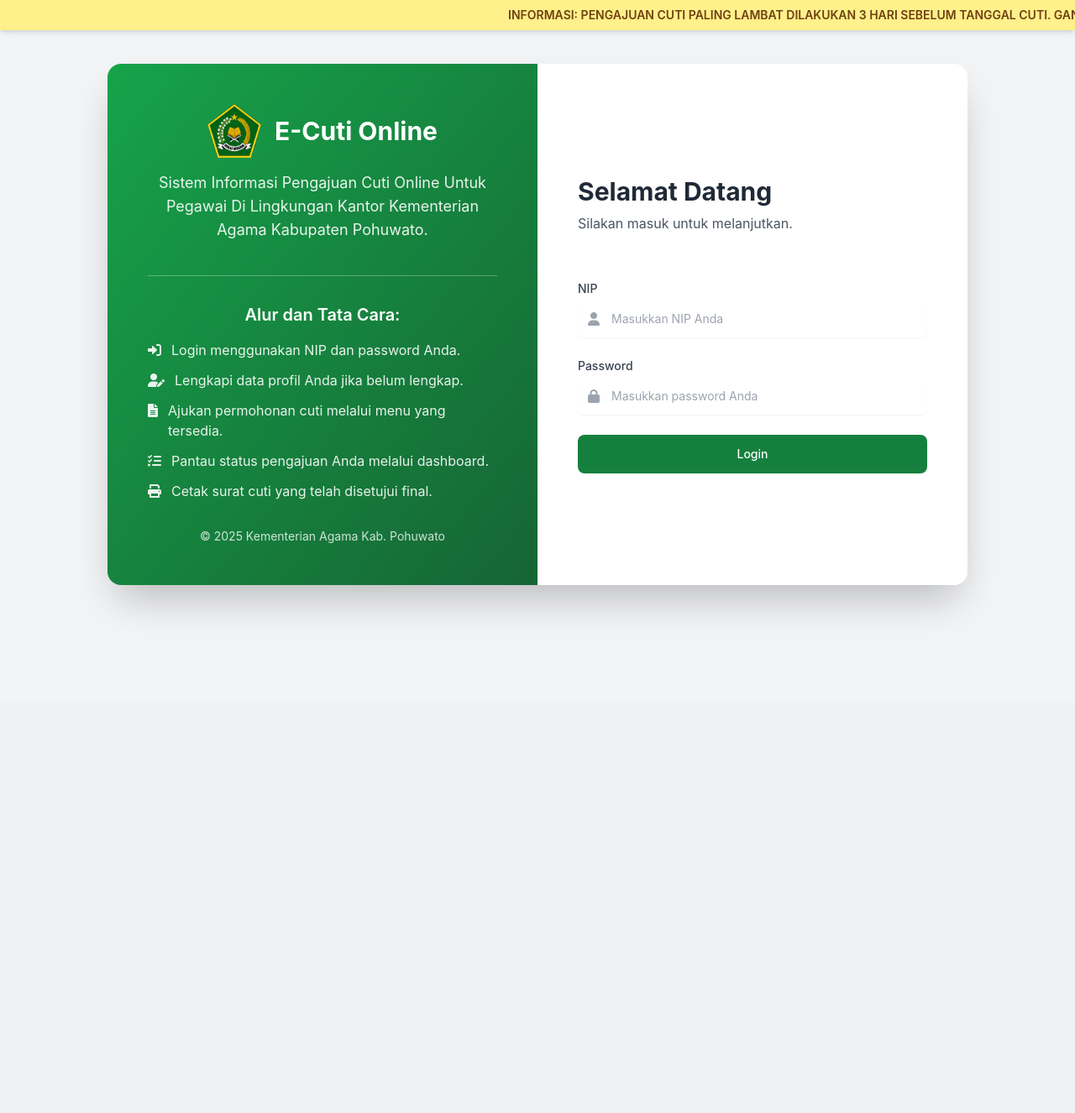
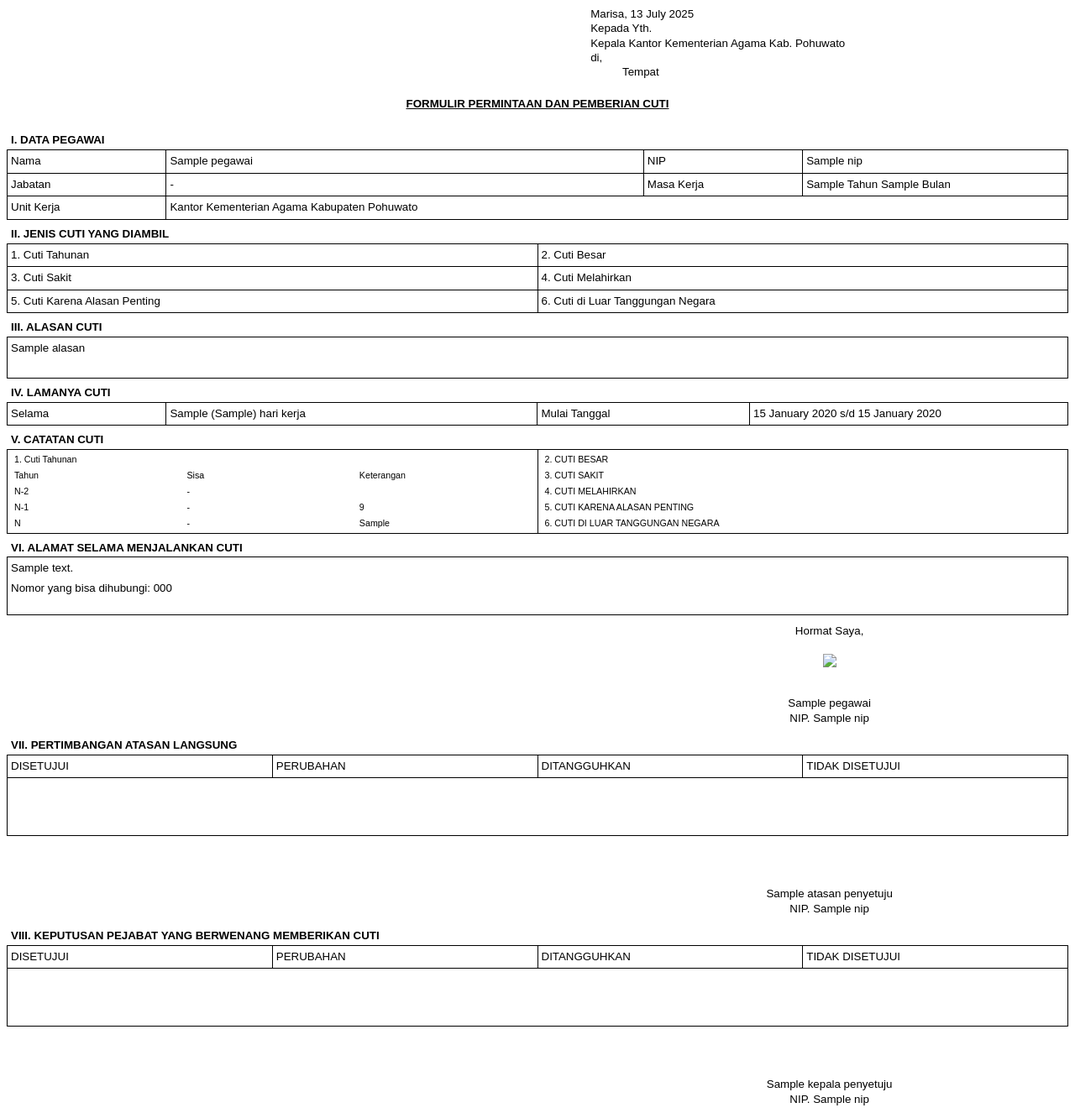
Before and after one commit to sosmed23/cutiku, a Django app: template templates/login.html in a window 1280 px wide. Shown: the whole page at 84% size. Before the commit the page ends 727 px from the top, so only its background shows below. Run offline with Django 3.2, Linux system fonts and the light colour scheme; the template is opened without the code that fills it: most values are stand-ins (such as "Sample title", 1, 10 or a date in 2020); some libraries are stand-ins or nearby versions.

Commit message:
Penambahan TTD

```diff
--- a/templates/login.html
+++ b/templates/login.html
@@ -1,126 +1,194 @@
-{% extends 'base.html' %}
 {% load static %}
+{% load cuti_extras %}
 
-{% block title %}Login - E-Cuti Kemenag{% endblock %}
+<!DOCTYPE html>
+<html>
+<head>
+    <meta charset="UTF-8">
+    <title>Formulir Permintaan dan Pemberian Cuti</title>
+    <style>
+        @page { size: A4; margin: 1.5cm; }
+        body { font-family: Arial, sans-serif; font-size: 10pt; line-height: 1.4; }
+        table { width: 100%; border-collapse: collapse; page-break-inside: avoid; }
+        td, th { border: 1px solid black; padding: 4px; vertical-align: top; }
 
-{% block content_full %}
-<!-- Tulisan Berjalan Atas -->
-<div class="w-full bg-yellow-200 text-yellow-900 py-2 px-4 text-sm font-semibold whitespace-nowrap overflow-hidden relative shadow-md z-50">
-    <div class="animate-marquee">
-        INFORMASI: PENGAJUAN CUTI PALING LAMBAT DILAKUKAN 3 HARI SEBELUM TANGGAL CUTI. GANTI PASSWORD ANDA SETELAH LOGIN DIBAGIAN PROFILE.
+        .header-block {
+            width: 45%;
+            float: right;
+            text-align: left;
+            margin-bottom: 20px;
+        }
+        .header-block p {
+            margin: 0;
+            line-height: 1.3;
+        }
+        .main-title {
+            text-align: center;
+            font-weight: bold;
+            text-decoration: underline;
+            margin-bottom: 25px;
+            clear: both;
+        }
+
+        .section-title { font-weight: bold; padding-left: 5px; margin-top: 8px; margin-bottom: 1px; }
+        .catatan-cuti-table td { font-size: 8pt; padding: 2px 4px; }
+        .sub-table td { border: none; }
+
+        .signature-section {
+            margin-top: 5px;
+            page-break-inside: avoid;
+        }
+        .signature-block {
+            width: 45%;
+            text-align: center;
+            float: right;
+            margin-top: 5px;
+        }
+        .signature-block p { margin: 0; line-height: 1.3; }
+        .signature-space { height: 50px; }
+        .signature-name { font-weight: normal; }
+        .signature-nip { font-size: 10pt; }
+        .clearfix::after { content: ""; clear: both; display: table; }
+    </style>
+</head>
+<body>
+
+    <div class="header-block">
+        <p>Marisa, {% now "d F Y" %}</p>
+        <p>Kepada Yth.</p>
+        <p>Kepala Kantor Kementerian Agama Kab. Pohuwato</p>
+        <p>di,</p>
+        <p style="text-indent: 1cm;">Tempat</p>
     </div>
-</div>
+    <h4 class="main-title">FORMULIR PERMINTAAN DAN PEMBERIAN CUTI</h4>
 
-<div class="min-h-screen bg-gray-100 flex flex-col justify-between">
-    <div class="flex w-full max-w-5xl mx-auto rounded-2xl shadow-2xl overflow-hidden mt-10">
+    <div class="section-title">I. DATA PEGAWAI</div>
+    <table>
+        <tr>
+            <td style="width: 15%;">Nama</td><td style="width: 45%;">{{ pengajuan.pegawai.get_full_name }}</td>
+            <td style="width: 15%;">NIP</td><td style="width: 25%;">{{ pengajuan.pegawai.nip }}</td>
+        </tr>
+        <tr>
+            <td>Jabatan</td><td>{{ pengajuan.pegawai.profile.jabatan.nama_jabatan|default:"-" }}</td>
+            <td>Masa Kerja</td><td>{{ pengajuan.pegawai.profile.masa_kerja_tahun }} Tahun {{ pengajuan.pegawai.profile.masa_kerja_bulan }} Bulan</td>
+        </tr>
+        <tr>
+            <td>Unit Kerja</td><td colspan="3">Kantor Kementerian Agama Kabupaten Pohuwato</td>
+        </tr>
+    </table>
 
-        <!-- Kolom Kiri: Branding & Informasi -->
-        <div class="hidden md:flex w-1/2 bg-gradient-to-br from-green-600 to-green-800 p-12 text-white flex-col">
-            <!-- Bagian Atas: Logo & Judul -->
-            <div class="text-center">
-                <div class="flex justify-center items-center space-x-4">
-                    <img src="{% static 'images/logo.png' %}" alt="Logo Kemenag" class="h-16 w-16">
-                    <h1 class="text-3xl font-bold">E-Cuti Online</h1>
-                </div>
-                <p class="mt-4 text-lg opacity-90">
-                    Sistem Informasi Pengajuan Cuti Online Untuk Pegawai Di Lingkungan Kantor Kementerian Agama Kabupaten Pohuwato.
-                </p>
+    <div class="section-title">II. JENIS CUTI YANG DIAMBIL</div>
+    <table>
+        <tr>
+            <td style="width: 50%;">1. Cuti Tahunan {% if pengajuan.jenis_cuti.kode == 'CT' %} <span style="font-family: DejaVu Sans;">✓</span>{% endif %}</td>
+            <td style="width: 50%;">2. Cuti Besar {% if pengajuan.jenis_cuti.kode == 'CB' %} <span style="font-family: DejaVu Sans;">✓</span>{% endif %}</td>
+        </tr>
+        <tr><td>3. Cuti Sakit {% if pengajuan.jenis_cuti.kode == 'CS' %} <span style="font-family: DejaVu Sans;">✓</span>{% endif %}</td><td>4. Cuti Melahirkan {% if pengajuan.jenis_cuti.kode == 'CM' %} <span style="font-family: DejaVu Sans;">✓</span>{% endif %}</td></tr>
+        <tr><td>5. Cuti Karena Alasan Penting {% if pengajuan.jenis_cuti.kode == 'CAP' %} <span style="font-family: DejaVu Sans;">✓</span>{% endif %}</td><td>6. Cuti di Luar Tanggungan Negara {% if pengajuan.jenis_cuti.kode == 'CLTN' %} <span style="font-family: DejaVu Sans;">✓</span>{% endif %}</td></tr>
+    </table>
+
+    <div class="section-title">III. ALASAN CUTI</div>
+    <table><tr><td style="height: 40px;">{{ pengajuan.alasan }}</td></tr></table>
+
+    <div class="section-title">IV. LAMANYA CUTI</div>
+    <table>
+        <tr>
+            <td style="width: 15%;">Selama</td>
+            <td style="width: 35%;">{{ pengajuan.lama_cuti }} ({{ pengajuan.lama_cuti|terbilang }}) hari kerja</td>
+            <td style="width: 20%;">Mulai Tanggal</td>
+            <td style="width: 30%;">{{ pengajuan.tanggal_mulai|date:"d F Y" }} s/d {{ pengajuan.tanggal_selesai|date:"d F Y" }}</td>
+        </tr>
+    </table>
+
+    <div class="section-title">V. CATATAN CUTI</div>
+    <table class="catatan-cuti-table">
+        <tr>
+            <td style="width: 50%;" colspan="3">
+                <table class="sub-table catatan-cuti-table">
+                    <tr><td class="font-bold" colspan="3">1. Cuti Tahunan</td></tr>
+                    <tr><td style="width: 33%;">Tahun</td><td style="width: 33%;">Sisa</td><td style="width: 34%;">Keterangan</td></tr>
+                    <tr><td>N-2</td><td>{{ sisa_cuti.n_2.sisa_hari|default:"-" }}</td><td></td></tr>
+                    <tr><td>N-1</td><td>{{ sisa_cuti.n_1.sisa_hari|default:"-" }}</td><td>{{ tahun_sekarang|add:"-1" }}</td></tr>
+                    <tr><td>N</td><td>{{ sisa_cuti.n.sisa_hari|default:"-" }}</td><td>{{ tahun_sekarang }}</td></tr>
+                </table>
+            </td>
+            <td style="width: 50%;">
+                <table class="sub-table catatan-cuti-table">
+                    <tr><td>2. CUTI BESAR</td></tr>
+                    <tr><td>3. CUTI SAKIT</td></tr>
+                    <tr><td>4. CUTI MELAHIRKAN</td></tr>
+                    <tr><td>5. CUTI KARENA ALASAN PENTING</td></tr>
+                    <tr><td>6. CUTI DI LUAR TANGGUNGAN NEGARA</td></tr>
+                </table>
+            </td>
+        </tr>
+    </table>
+
+    <div class="signature-section">
+        <div class="section-title">VI. ALAMAT SELAMA MENJALANKAN CUTI</div>
+        <table style="margin-bottom: 5px;">
+            <tr><td style="height: 60px;">
+                <p style="margin: 0 0 5px 0;">{{ pengajuan.alamat_selama_cuti }}</p>
+                <p style="margin: 0;">Nomor yang bisa dihubungi: {{ pengajuan.telepon_selama_cuti }}</p>
+            </td></tr>
+        </table>
+        <div class="signature-block">
+            <p>Hormat Saya,</p>
+            <br>
+            <div class="signature-space">
+                {% if pengajuan.tanda_tangan_pemohon %}
+                    <img src="{{ pengajuan.tanda_tangan_pemohon.url }}" style="height: 40px;">
+                {% else %}
+                    <p style="font-style: italic;">(TTD)</p>
+                {% endif %}
             </div>
+            <p class="signature-name">{{ pengajuan.pegawai.get_full_name }}</p>
+            <p class="signature-nip">NIP. {{ pengajuan.pegawai.nip }}</p>
+        </div>
+        <div class="clearfix"></div>
+    </div>
 
-            <!-- Bagian Bawah: Alur Penggunaan Aplikasi -->
-            <div class="mt-10 pt-8 border-t border-white/30">
-                <h3 class="text-xl font-semibold mb-4 text-center">Alur dan Tata Cara:</h3>
-                <ul class="space-y-3 text-left text-base opacity-90">
-                    <li class="flex items-start">
-                        <i class="fas fa-sign-in-alt mt-1 mr-3"></i>
-                        <span>Login menggunakan NIP dan password Anda.</span>
-                    </li>
-                    <li class="flex items-start">
-                        <i class="fas fa-user-edit mt-1 mr-3"></i>
-                        <span>Lengkapi data profil Anda jika belum lengkap.</span>
-                    </li>
-                    <li class="flex items-start">
-                        <i class="fas fa-file-alt mt-1 mr-3"></i>
-                        <span>Ajukan permohonan cuti melalui menu yang tersedia.</span>
-                    </li>
-                    <li class="flex items-start">
-                        <i class="fas fa-tasks mt-1 mr-3"></i>
-                        <span>Pantau status pengajuan Anda melalui dashboard.</span>
-                    </li>
-                    <li class="flex items-start">
-                        <i class="fas fa-print mt-1 mr-3"></i>
-                        <span>Cetak surat cuti yang telah disetujui final.</span>
-                    </li>
-                </ul>
-            </div>
+    <div class="signature-section" style="margin-top: 15px;">
+        <div class="section-title">VII. PERTIMBANGAN ATASAN LANGSUNG</div>
+        <table style="margin-bottom: 5px;">
+            <tr>
+                <td class="text-center" style="width: 25%;">DISETUJUI</td>
+                <td class="text-center" style="width: 25%;">PERUBAHAN</td>
+                <td class="text-center" style="width: 25%;">DITANGGUHKAN</td>
+                <td class="text-center" style="width: 25%;">TIDAK DISETUJUI</td>
+            </tr>
+            <tr>
+                <td colspan="4" style="height: 60px;">&nbsp;</td>
+            </tr>
+        </table>
+        <div class="signature-block">
+            <div class="signature-space"></div>
+            <p class="signature-name">{{ pengajuan.atasan_penyetuju.get_full_name|default_if_none:"....................................." }}</p>
+            <p class="signature-nip">NIP. {{ pengajuan.atasan_penyetuju.nip|default_if_none:"....................................." }}</p>
+        </div>
+        <div class="clearfix"></div>
+    </div>
 
-            <div class="flex-grow"></div>
+    <div class="signature-section" style="margin-top: 15px;">
+        <div class="section-title">VIII. KEPUTUSAN PEJABAT YANG BERWENANG MEMBERIKAN CUTI</div>
+        <table style="margin-bottom: 5px;">
+            <tr>
+                <td class="text-center" style="width: 25%;">DISETUJUI</td>
+                <td class="text-center" style="width: 25%;">PERUBAHAN</td>
+                <td class="text-center" style="width: 25%;">DITANGGUHKAN</td>
+                <td class="text-center" style="width: 25%;">TIDAK DISETUJUI</td>
+            </tr>
+            <tr>
+                <td colspan="4" style="height: 60px;">&nbsp;</td>
+            </tr>
+        </table>
+        <div class="signature-block">
+            <div class="signature-space"></div>
+            <p class="signature-name">{{ pengajuan.kepala_penyetuju.get_full_name|default_if_none:"....................................." }}</p>
+            <p class="signature-nip">NIP. {{ pengajuan.kepala_penyetuju.nip|default_if_none:"....................................." }}</p>
+        </div>
+        <div class="clearfix"></div>
+    </div>
 
-            <div class="mt-8 text-center text-sm opacity-80">
-                <p>&copy; {% now "Y" %} Kementerian Agama Kab. Pohuwato</p>
-            </div>
-        </div>
-
-        <!-- Kolom Kanan: Formulir Login -->
-        <div class="w-full md:w-1/2 bg-white p-8 md:p-12 flex flex-col justify-center">
-            <h2 class="text-3xl font-bold text-gray-800 mb-2">Selamat Datang</h2>
-            <p class="text-gray-600 mb-8">Silakan masuk untuk melanjutkan.</p>
-
-            <!-- Menampilkan pesan error jika ada -->
-            {% if form.errors %}
-                <div class="bg-red-100 border-l-4 border-red-500 text-red-700 p-4 mb-6 rounded-md" role="alert">
-                    <p class="font-bold">Terjadi Kesalahan</p>
-                    <p>NIP atau password yang Anda masukkan salah. Mohon periksa kembali.</p>
-                </div>
-            {% endif %}
-
-            <form method="post" class="space-y-6">
-                {% csrf_token %}
-
-                <!-- Input NIP -->
-                <div>
-                    <label for="id_username" class="block text-sm font-medium text-gray-700">NIP</label>
-                    <div class="mt-1 relative rounded-md shadow-sm">
-                        <div class="absolute inset-y-0 left-0 pl-3 flex items-center pointer-events-none">
-                            <i class="fas fa-user text-gray-400"></i>
-                        </div>
-                        <input type="text" name="username" id="id_username" class="focus:ring-green-500 focus:border-green-500 block w-full pl-10 sm:text-sm border-gray-300 rounded-md py-3" placeholder="Masukkan NIP Anda" required>
-                    </div>
-                </div>
-
-                <!-- Input Password -->
-                <div>
-                    <label for="id_password" class="block text-sm font-medium text-gray-700">Password</label>
-                    <div class="mt-1 relative rounded-md shadow-sm">
-                        <div class="absolute inset-y-0 left-0 pl-3 flex items-center pointer-events-none">
-                            <i class="fas fa-lock text-gray-400"></i>
-                        </div>
-                        <input type="password" name="password" id="id_password" class="focus:ring-green-500 focus:border-green-500 block w-full pl-10 sm:text-sm border-gray-300 rounded-md py-3" placeholder="Masukkan password Anda" required>
-                    </div>
-                </div>
-
-                <!-- Tombol Login -->
-                <div>
-                    <button type="submit" class="w-full flex justify-center py-3 px-4 border border-transparent rounded-lg shadow-sm text-sm font-medium text-white bg-green-700 hover:bg-green-800 focus:outline-none focus:ring-2 focus:ring-offset-2 focus:ring-green-500 transition duration-300">
-                        Login
-                    </button>
-                </div>
-            </form>
-        </div>
-    </div>
-</div>
-
-<style>
-@keyframes marquee {
-  0% { transform: translateX(100%); }
-  100% { transform: translateX(-100%); }
-}
-.animate-marquee {
-  display: inline-block;
-  min-width: 100%;
-  animation: marquee 25s linear infinite;
-  white-space: nowrap;
-}
-</style>
-
-{% endblock %}
+</body>
+</html>
```
